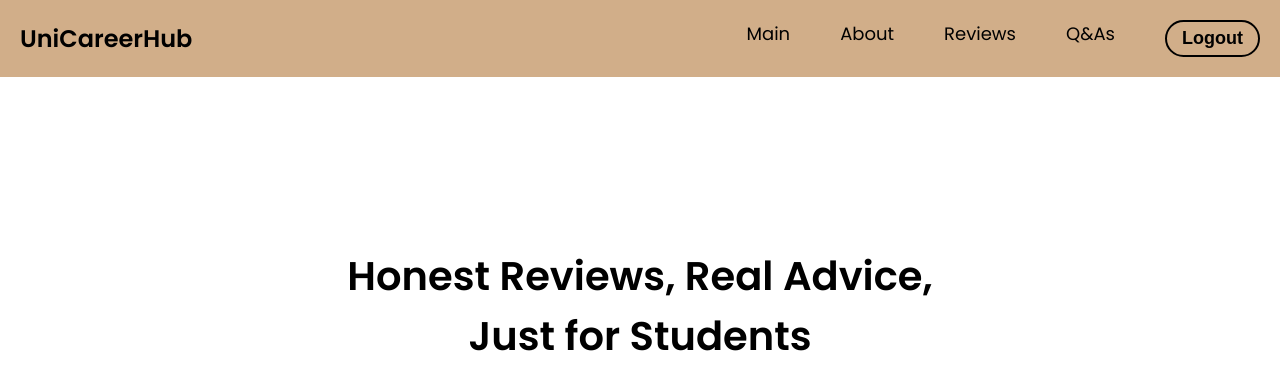
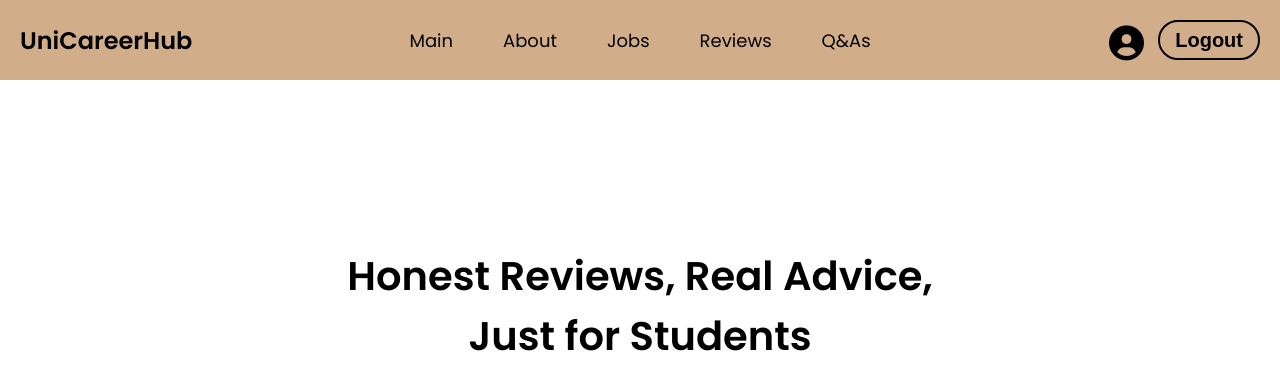
Before and after one commit to AliZreik05/UniCareerHub, a website: page Frontend/HTML/LandingPage.html in a window 1280 px wide. Shown: the top 384 px of the page. Drawn offline with Linux system fonts and the light colour scheme; files that its build step writes are made by us from their sources; no server answers.

Commit message:
enhanced the navbar in landing page

```diff
--- a/Frontend/HTML/LandingPage.html
+++ b/Frontend/HTML/LandingPage.html
@@ -3,6 +3,13 @@
 <head>
     <meta charset="UTF-8">
     <meta name="viewport" content="width=device-width, initial-scale=1.0">
+    <link
+     rel="stylesheet"
+    href="https://cdnjs.cloudflare.com/ajax/libs/font-awesome/6.0.0/css/all.min.css"
+    integrity="sha512-9usAa10IRO0HhonpyAIVpjrylPvoDwiPUiKdWk5t3PyolY1cOd4DSE0Ga+ri4AuTroPR5aQvXU9xC6qOPnzFeg=="
+    crossorigin="anonymous"
+    referrerpolicy="no-referrer"
+    />
     <link rel="stylesheet" href= "css/LandingPageStyles.css">
     <title>UniCareerHub</title>
 </head>
@@ -12,10 +19,17 @@
         <div class="nav-links">
             <a href="#main">Main</a>
             <a href="#about">About</a>
+            <a href="#">Jobs</a>
             <a href="#reviews">Reviews</a>
             <a href="#qas">Q&As</a>
-            <a href="/logout">
-                <button class="logout-btn">Logout</button>
+        </div>
+        <div class="nav-btns">
+            <a href="/login">
+                <button class="login-btn">Login</button>
+            </a>
+
+            <a href="/register">
+                <button class="register-btn">Register</button>
             </a>
         </div>
     </div>
@@ -71,5 +85,25 @@
         </div>
     </section>
     <script src="/js/api.js"></script>
+    <script>
+        document.addEventListener("DOMContentLoaded", function () {
+          var isLoggedIn = true;
+
+          var navBtnsDiv = document.querySelector('.nav-btns');
+
+          if (isLoggedIn) {
+            navBtnsDiv.innerHTML = `
+              <div class="user-info">
+                <a href="/profile">
+                    <i class="fa-solid fa-circle-user user-icon"></i>
+                </a>
+                <a href="/logout">
+                  <button class="logout-btn">Logout</button>
+                </a>
+              </div>
+            `;
+          }
+        });
+      </script>
 </body>
 </html>
--- a/public/css/LandingPageStyles.css
+++ b/public/css/LandingPageStyles.css
@@ -24,27 +24,31 @@ section {
 /* Navbar */
 .navbar {
     background-color: #d1ae89;
-    padding: 20px 20px;
+    padding: 20px;
     display: flex;
-    justify-content: space-between;
     align-items: center;
     position: fixed;
     width: 100%;
     top: 0;
     left: 0;
     z-index: 1000;
-    box-sizing:border-box;
+    box-sizing: border-box;
 }
 
+/* Logo stays on the left */
 .logo {
     font-weight: bold;
     font-size: 24px;
+    flex: 1;
+    text-align: left;
 }
 
+/* Navigation links are centered */
 .nav-links {
+    flex: 2;
     display: flex;
+    justify-content: center;
     gap: 50px;
-    margin-left: auto;
     white-space: nowrap;
 }
 
@@ -55,25 +59,62 @@ section {
 }
 
 .nav-links a:hover {
-    text-decoration:underline;
+    text-decoration: underline;
 }
 
-.logout-btn {
+/* Nav buttons (login/register) are on the right */
+.nav-btns {
+    flex: 1;
+    text-align: right;
+}
+
+.nav-btns a {
+    text-decoration: none;
+    border: none;
+}
+
+.login-btn, .register-btn, .logout-btn {
     background: none;
     border: 2px solid black;
     color: black;
-    font-size: 18px;
+    font-size: 20px;
     font-weight: bold;
     cursor: pointer;
     transition: 0.3s ease;
     padding: 6px 15px;
     border-radius: 20px;
+    margin-left: 10px;
+    line-height: 1.2;
 }
 
-.logout-btn:hover {
+.login-btn:hover, .register-btn:hover, .logout-btn:hover  {
     background-color: black;
     color: white;
 }
+
+.user-info-container {
+    display: flex;
+    align-items: center;
+    justify-content: flex-end;
+}
+
+.user-info-container a:first-child {
+    margin-right: 10px;
+    display: inline-flex;
+    align-items: center;
+}
+
+.user-icon {
+    font-size: 35px;
+    color: black;
+    cursor: pointer;
+    transition: color 0.3s;
+    vertical-align: middle;
+  }
+
+  .user-icon:hover {
+    color: #555;
+  }
 
 /* Main Section */
 .hero-text {
```
